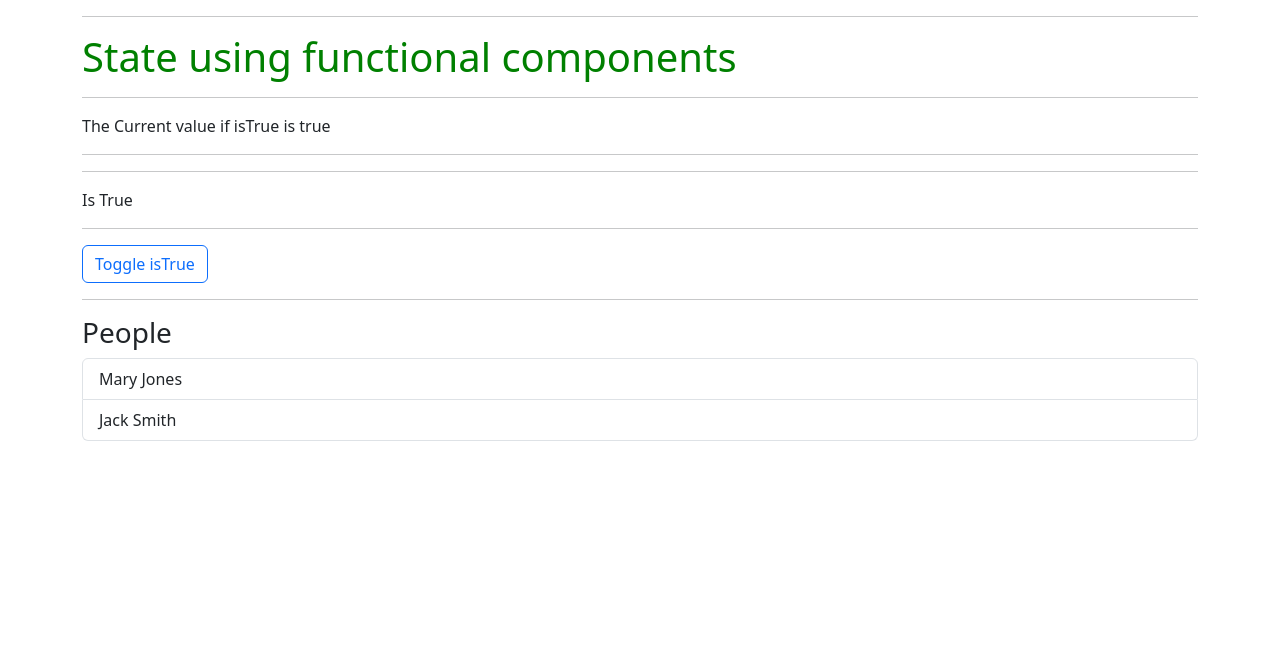
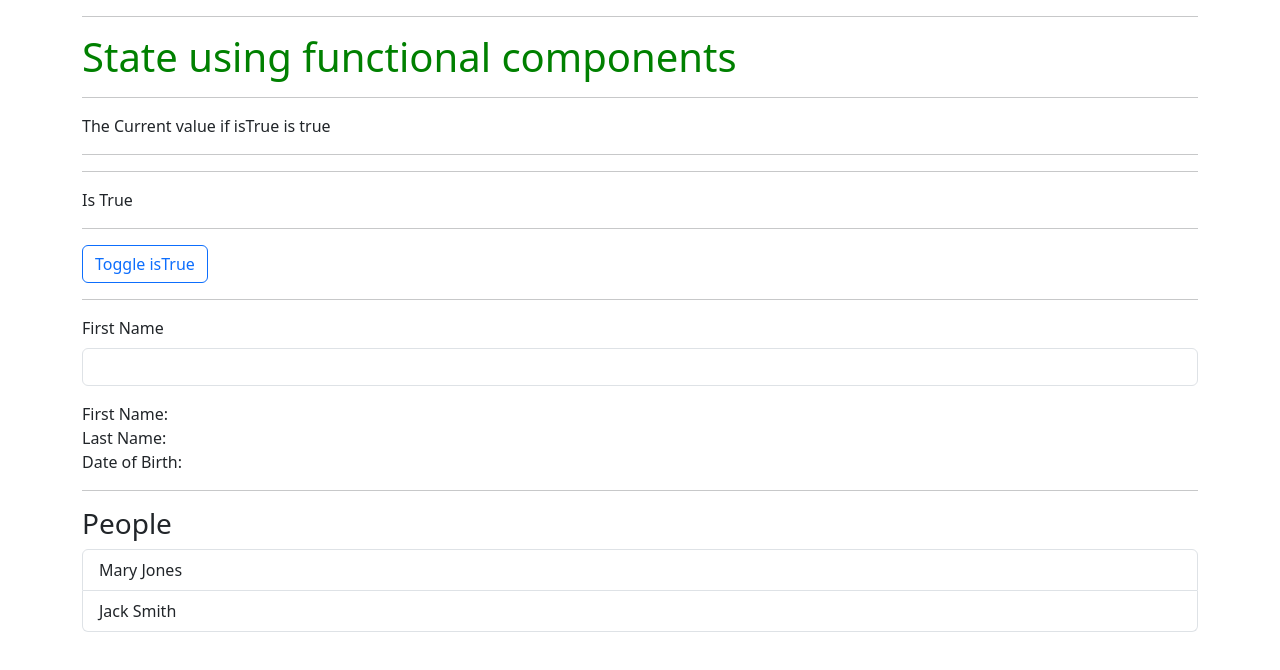
Before and after one commit to umedanaoyuki/full-stack-app-react, a React (Create React App) app: page / in a window 1280 px wide. Shown: the top 670 px of the page. Built offline with nearby package versions, Linux system fonts and the light colour scheme.

Commit message:
form実装

```diff
--- a/src/App.js
+++ b/src/App.js
@@ -4,6 +4,9 @@ import "./App.css";
 function HelloWorld(props) {
   const [isTrue, setIsTrue] = useState(true);
   const [crowd, setCrowd] = useState([]);
+  const [firstName, setFirstName] = useState("");
+  const [lastName, setLastName] = useState("");
+  const [dob, setDob] = useState("");
 
   const toggleTrue = () => {
     if (isTrue) {
@@ -52,6 +55,31 @@ function HelloWorld(props) {
         Toggle isTrue
       </a>
       <hr />
+
+      <form autoComplete="off">
+        <div className="mb-3">
+          <label htmlFor="first-name" className="form-label">
+            First Name
+          </label>
+          <input
+            type="text"
+            name="first-name"
+            id="first-name"
+            autoComplete="first-name-new"
+            className="form-control"
+            onChange={(event) => setFirstName(event.target.value)}
+          />
+        </div>
+      </form>
+
+      <div>
+        First Name: {firstName} <br />
+        Last Name: {lastName} <br />
+        Date of Birth: {dob}
+        <br />
+      </div>
+
+      <hr />
       <h3>People</h3>
       <ul className="list-group">
         {crowd.map((m) => (
```
